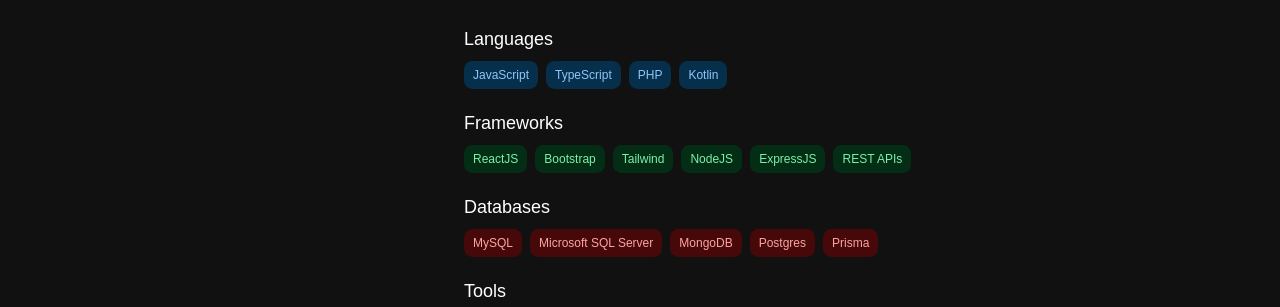
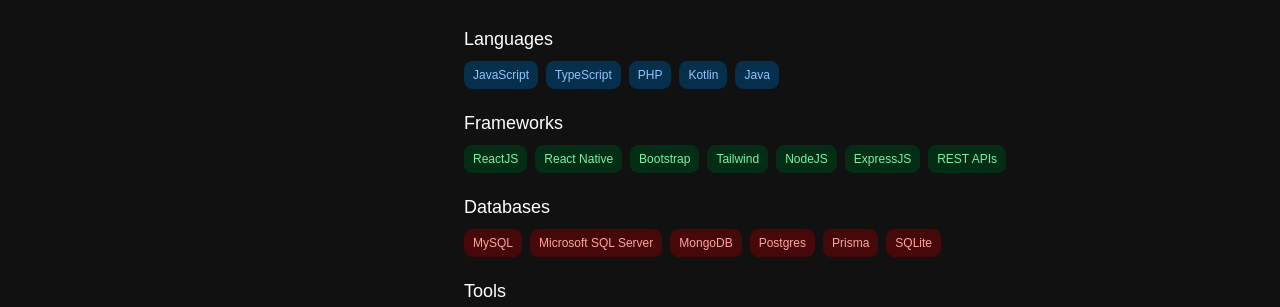
Before and after one commit to Andrew-ft/Portfolio, a React (Vite) app: page / in a window 1280 px wide. Shown: the part 419-726 px from the top of the page. Built offline with nearby package versions, Linux system fonts and the light colour scheme.

Commit message:
new update

```diff
--- a/package.json
+++ b/package.json
@@ -14,6 +14,7 @@
     "@tailwindcss/vite": "^4.1.13",
     "class-variance-authority": "^0.7.1",
     "clsx": "^2.1.1",
+    "framer-motion": "^12.23.26",
     "lucide-react": "^0.544.0",
     "react": "^19.1.1",
     "react-dom": "^19.1.1",
--- a/src/App.tsx
+++ b/src/App.tsx
@@ -1,19 +1,33 @@
 import './App.css'
 import ProfileComponent from './components/ProfileComponent'
 import InformationComponent from './components/InformationComponent'
+import { motion } from 'framer-motion'
 
 function App() {
+  return (
+    <>
+      <div className="grid grid-cols-1 md:grid-cols-3 md:gap-20 gap-5 pt-5">
 
-  return (
-<>
-      <div className="grid grid-cols-1 md:grid-cols-3 md:gap-20 gap-5 pt-5">
-        <div className="md:col-span-1 flex ">
+        {/* Profile Section */}
+        <motion.div
+          className="md:col-span-1 flex"
+      initial={{ opacity: 0, y: 20 }}
+      animate={{ opacity: 1, y: 0 }}
+      transition={{ duration: 0.5, ease: "easeOut" }}
+        >
           <ProfileComponent />
-        </div>
+        </motion.div>
 
-        <div className="md:col-span-2 flex ">
+        {/* Information Section */}
+        <motion.div
+          className="md:col-span-2 flex"
+      initial={{ opacity: 0, y: 20 }}
+      animate={{ opacity: 1, y: 0 }}
+      transition={{ duration: 0.5, ease: "easeOut" }}
+        >
           <InformationComponent />
-        </div>
+        </motion.div>
+
       </div>
     </>
   )
--- a/src/components/InformationComponent.tsx
+++ b/src/components/InformationComponent.tsx
@@ -13,9 +13,11 @@
     { name: "TypeScript", color: "bg-sky-950 text-blue-300" },
     { name: "PHP", color: "bg-sky-950 text-blue-300" },
     { name: "Kotlin", color: "bg-sky-950 text-blue-300" },
+    { name: "Java", color: "bg-sky-950 text-blue-300" },
   ],
   frameworks: [
     { name: "ReactJS", color: "bg-green-950 text-green-300" },
+    { name: "React Native", color: "bg-green-950 text-green-300" },
     { name: "Bootstrap", color: "bg-green-950 text-green-300" },
     { name: "Tailwind", color: "bg-green-950 text-green-300" },
     { name: "NodeJS", color: "bg-green-950 text-green-300" },
@@ -28,6 +30,7 @@
     { name: "MongoDB", color: "bg-red-950 text-red-300" },
     { name: "Postgres", color: "bg-red-950 text-red-300" },
     { name: "Prisma", color: "bg-red-950 text-red-300" },
+    { name: "SQLite", color: "bg-red-950 text-red-300" },
   ],
   tools: [
     { name: "Git", color: "bg-yellow-950 text-yellow-200" },
```
Also changed, not shown: 1 other file (tests, documents, lock files or other folders).
